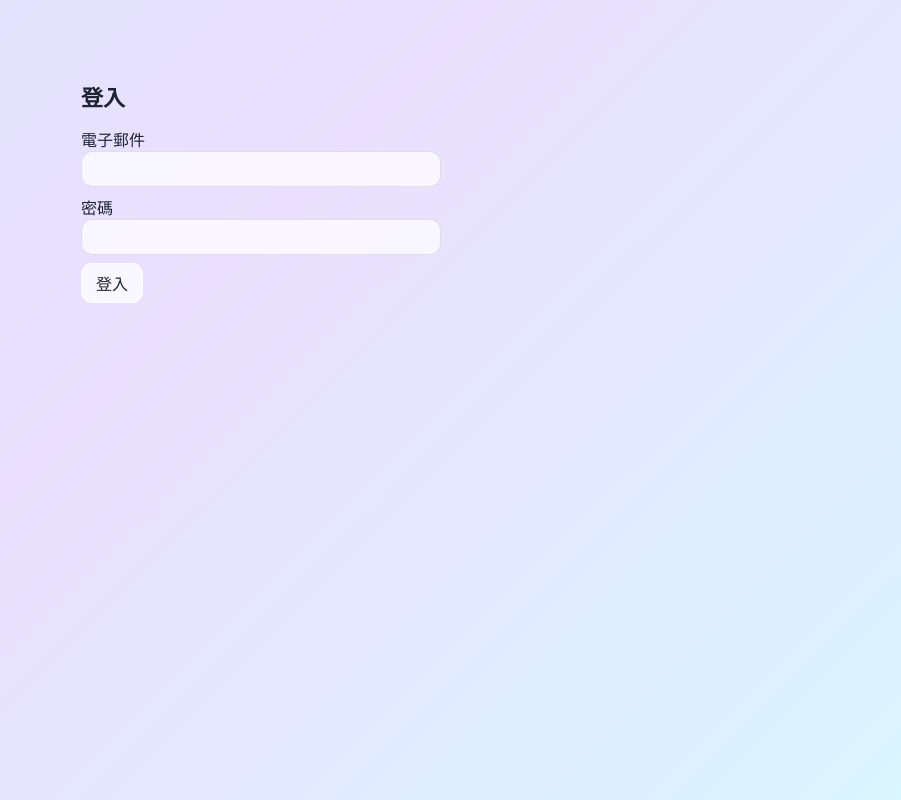
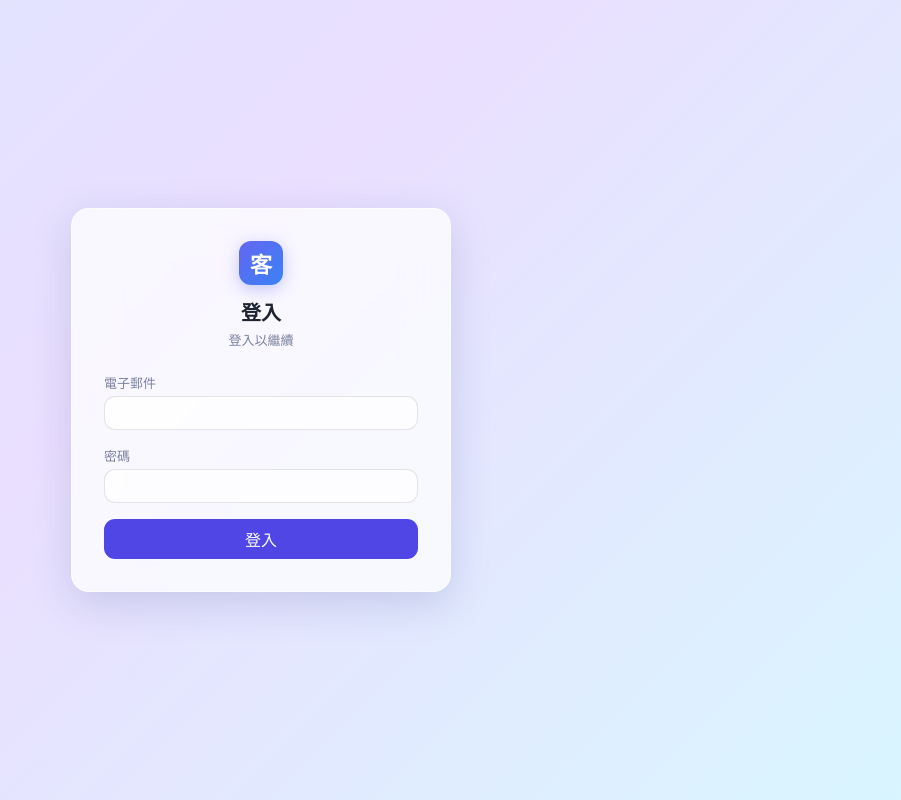
Before and after one commit to Weilij/support-center, a React (Vite) app in the folder frontend/: page /login in a window 1280 px wide. Shown: the whole page, without its empty margins (379-1280 px from the left). Built offline with nearby package versions, Linux system fonts and the light colour scheme.

Commit message:
feat(frontend): redesign login as centered glass card
Co-Authored-By: Claude Opus 4.8 (1M context) <noreply@anthropic.com>

```diff
--- a/frontend/src/pages/Login.tsx
+++ b/frontend/src/pages/Login.tsx
@@ -46,33 +46,109 @@ export default function Login() {
     navigate('/dashboard', { replace: true })
   }
 
+  const outerStyle: React.CSSProperties = {
+    minHeight: '100vh',
+    display: 'flex',
+    alignItems: 'center',
+    justifyContent: 'center',
+    padding: '24px',
+  }
+
+  const cardStyle: React.CSSProperties = {
+    width: '100%',
+    maxWidth: 380,
+    background: 'var(--surface-strong)',
+    backdropFilter: 'blur(var(--blur))',
+    WebkitBackdropFilter: 'blur(var(--blur))',
+    border: '1px solid var(--surface-border)',
+    borderRadius: 'var(--radius)',
+    boxShadow: 'var(--shadow-lg)',
+    padding: 'var(--sp-6)',
+  }
+
+  const logoStyle: React.CSSProperties = {
+    width: 44,
+    height: 44,
+    borderRadius: 12,
+    background: 'linear-gradient(135deg,#6366f1,#3b82f6)',
+    display: 'flex',
+    alignItems: 'center',
+    justifyContent: 'center',
+    color: '#fff',
+    fontWeight: 700,
+    fontSize: 22,
+    boxShadow: '0 4px 16px rgba(99,102,241,0.35)',
+    margin: '0 auto var(--sp-3)',
+  }
+
+  const brandBlockStyle: React.CSSProperties = {
+    textAlign: 'center',
+    marginBottom: 'var(--sp-5)',
+  }
+
+  const titleStyle: React.CSSProperties = {
+    margin: '0 0 4px',
+    fontSize: 20,
+    fontWeight: 700,
+    color: 'var(--text)',
+  }
+
+  const subtitleStyle: React.CSSProperties = {
+    margin: 0,
+    fontSize: 13,
+    color: 'var(--muted)',
+  }
+
+  const labelStyle: React.CSSProperties = {
+    display: 'block',
+    marginBottom: 'var(--sp-4)',
+    fontSize: 13,
+    color: 'var(--muted)',
+    fontWeight: 500,
+  }
+
+  const inputStyle: React.CSSProperties = {
+    width: '100%',
+    marginTop: 4,
+    boxSizing: 'border-box',
+  }
+
   return (
-    <main style={{ maxWidth: 360, margin: '10vh auto', fontFamily: 'sans-serif' }}>
-      <h1>{t('login.title')}</h1>
+    <div style={outerStyle}>
+      <div style={cardStyle}>
+        <div style={brandBlockStyle}>
+          <div style={logoStyle}>客</div>
+          <h1 style={titleStyle}>{t('login.title')}</h1>
+          <p style={subtitleStyle}>登入以繼續</p>
+        </div>
+
         <form onSubmit={submit}>
-        <label style={{ display: 'block', marginBottom: 8 }}>
+          <label style={labelStyle}>
             {t('login.email')}
             <input
               type="email"
               value={email}
               onChange={(e) => setEmail(e.target.value)}
               required
-            style={{ width: '100%' }}
+              style={inputStyle}
             />
           </label>
-        <label style={{ display: 'block', marginBottom: 8 }}>
+          <label style={labelStyle}>
             {t('login.password')}
             <input
               type="password"
               value={password}
               onChange={(e) => setPassword(e.target.value)}
               required
-            style={{ width: '100%' }}
+              style={inputStyle}
             />
           </label>
-        {error && <p role="alert" style={{ color: 'crimson' }}>{error}</p>}
-        <button type="submit" disabled={busy}>{t('login.submit')}</button>
+          {error && <p role="alert" style={{ color: 'crimson', margin: '0 0 var(--sp-4)', fontSize: 13 }}>{error}</p>}
+          <button type="submit" disabled={busy} className="btn-primary" style={{ width: '100%' }}>
+            {t('login.submit')}
+          </button>
         </form>
-    </main>
+      </div>
+    </div>
   )
 }
```
Lines whose indentation alone changed are shown as unchanged.
